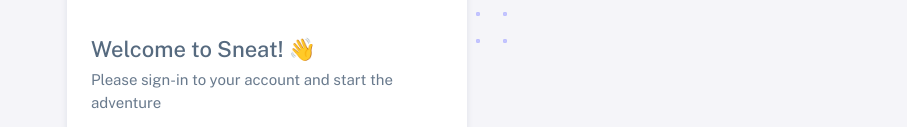
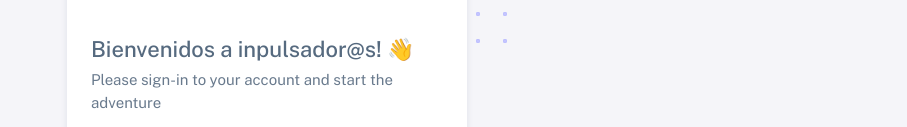
Before and after one commit to Steveteclab/impulsadoras-front-end, a website: page html/auth-login-basic.html in a window 1280 px wide. Shown: the part 202-329 px from the top of the page, without its empty margins (373-1280 px from the left). Drawn offline with nearby package versions, Linux system fonts and the light colour scheme.

Commit message:
Mensaje descriptivo de los cambios en auth-login-basic.html

```diff
--- a/html/auth-login-basic.html
+++ b/html/auth-login-basic.html
@@ -15,7 +15,7 @@
       content="width=device-width, initial-scale=1.0, user-scalable=no, minimum-scale=1.0, maximum-scale=1.0"
     />
 
-    <title>Login Basic - Pages | Sneat - Bootstrap 5 HTML Admin Template - Pro</title>
+    <title>Login Inpulsadoras</title>
 
     <meta name="description" content="" />
 
@@ -123,7 +123,7 @@
                 </a>
               </div>
               <!-- /Logo -->
-              <h4 class="mb-2">Welcome to Sneat! 👋</h4>
+              <h4 class="mb-2">Bienvenidos a inpulsador@s! 👋</h4>
               <p class="mb-4">Please sign-in to your account and start the adventure</p>
 
               <form id="formAuthentication" class="mb-3" action="index.html" method="POST">
```
